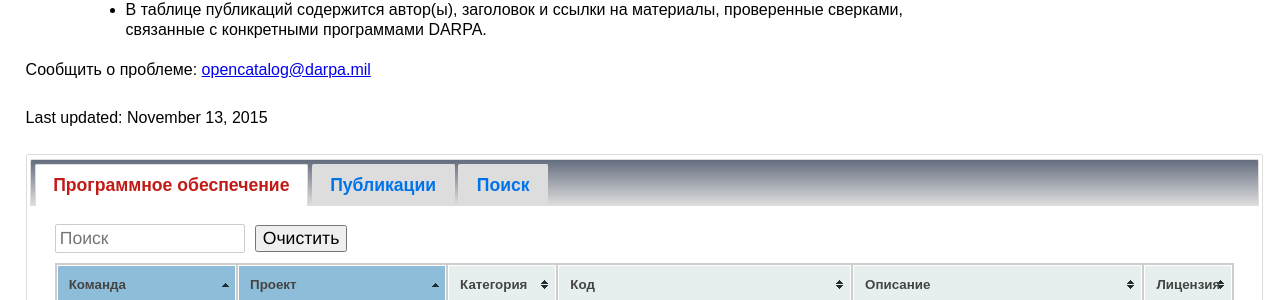
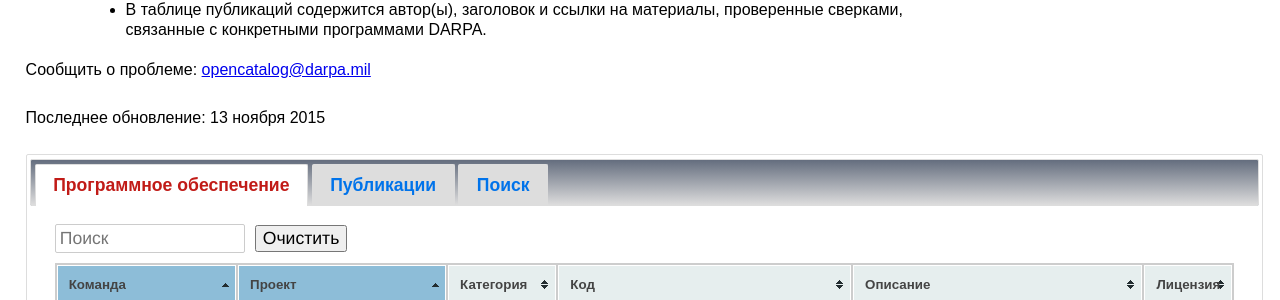
Before and after one commit to kant2002/darpa-ru, a Jekyll site: the page built from ru/CyberGenome.html, in a window 1280 px wide. Shown: the part 507-807 px from the top of the page. Built offline with Jekyll 4.4.1, drawn with Linux system fonts in a browser that asks for light colours.

Commit message:
New translations CyberGenome.html (Russian)

```diff
--- a/ru/CyberGenome.html
+++ b/ru/CyberGenome.html
@@ -8,7 +8,7 @@
  для автоматизации обнаружения, идентификации и характеризации вариантов злонамеренного кода и таким образом ускоряя разработку
  эффективных ответов.<p>
 <p class="programComplete">Program Complete</p>
-      <p><p>Содержимое, приводимое ниже, было подготовлено организациями, которые частично финансируются ДАРПА; мнения и выводы, содержащиеся в нем, являются авторскими и не должны толковаться как представляющие официальную политику или одобрения, выраженные явно или подразумеваемые, ДАРПА или правительства США.</p><ul><li>The Software Table lists performers with one row per piece of software. Each piece of software has licensing information, a link to an external project page or contact information, and where possible a link to the code repository for the project.</li></ul><ul><li>В таблице публикаций содержится автор(ы), заголовок и ссылки на материалы, проверенные сверками, связанные с конкретными программами DARPA.</li></ul><p>Сообщить о проблеме: <a href="mailto:opencatalog@darpa.mil">opencatalog@darpa.mil</a></p><p>Last updated: November 13, 2015</p></div><div id='dialog'></div><div id='tabs' class='table-tabs'><ul><li><a href='#tabs0'>Программное обеспечение</a></li><li><a href='#tabs1'>Публикации</a></li><li><a href='#tabs300'>Поиск</a></li></ul><div id='software'><div id='tabs0'><input class='search' placeholder='Поиск' id='search0'/><button class='clear_button' id='clear0'>Очистить</button><table id='sftwr' class='tablesorter'>
+      <p><p>Содержимое, приводимое ниже, было подготовлено организациями, которые частично финансируются ДАРПА; мнения и выводы, содержащиеся в нем, являются авторскими и не должны толковаться как представляющие официальную политику или одобрения, выраженные явно или подразумеваемые, ДАРПА или правительства США.</p><ul><li>The Software Table lists performers with one row per piece of software. Each piece of software has licensing information, a link to an external project page or contact information, and where possible a link to the code repository for the project.</li></ul><ul><li>В таблице публикаций содержится автор(ы), заголовок и ссылки на материалы, проверенные сверками, связанные с конкретными программами DARPA.</li></ul><p>Сообщить о проблеме: <a href="mailto:opencatalog@darpa.mil">opencatalog@darpa.mil</a></p><p>Последнее обновление: 13 ноября 2015</p></div><div id='dialog'></div><div id='tabs' class='table-tabs'><ul><li><a href='#tabs0'>Программное обеспечение</a></li><li><a href='#tabs1'>Публикации</a></li><li><a href='#tabs300'>Поиск</a></li></ul><div id='software'><div id='tabs0'><input class='search' placeholder='Поиск' id='search0'/><button class='clear_button' id='clear0'>Очистить</button><table id='sftwr' class='tablesorter'>
  <thead>
  <tr><th>Команда</th><th>Проект</th><th>Категория</th><th>Код</th><th>Описание</th><th>Лицензия</th></tr>
  </thead>
```
Also changed, not shown: other parts of ru/CyberGenome.html (+1 -1 lines).
